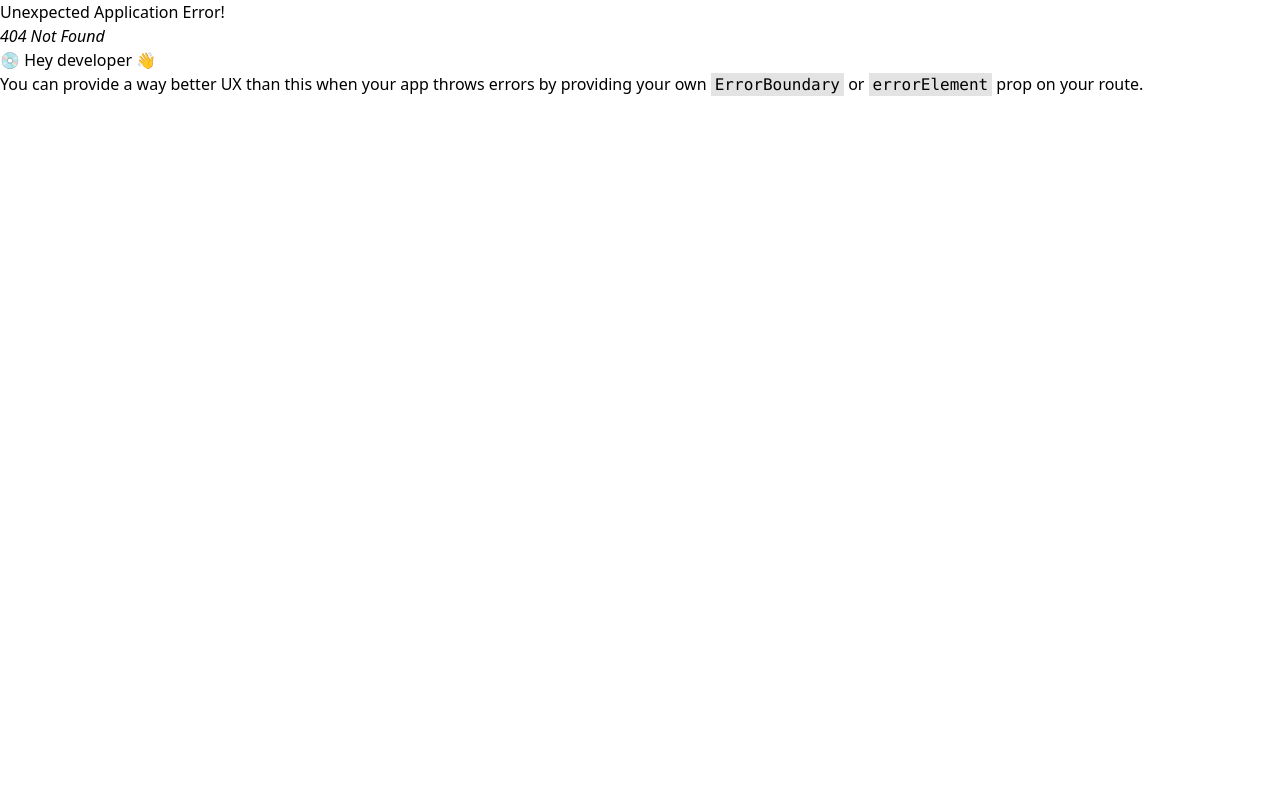
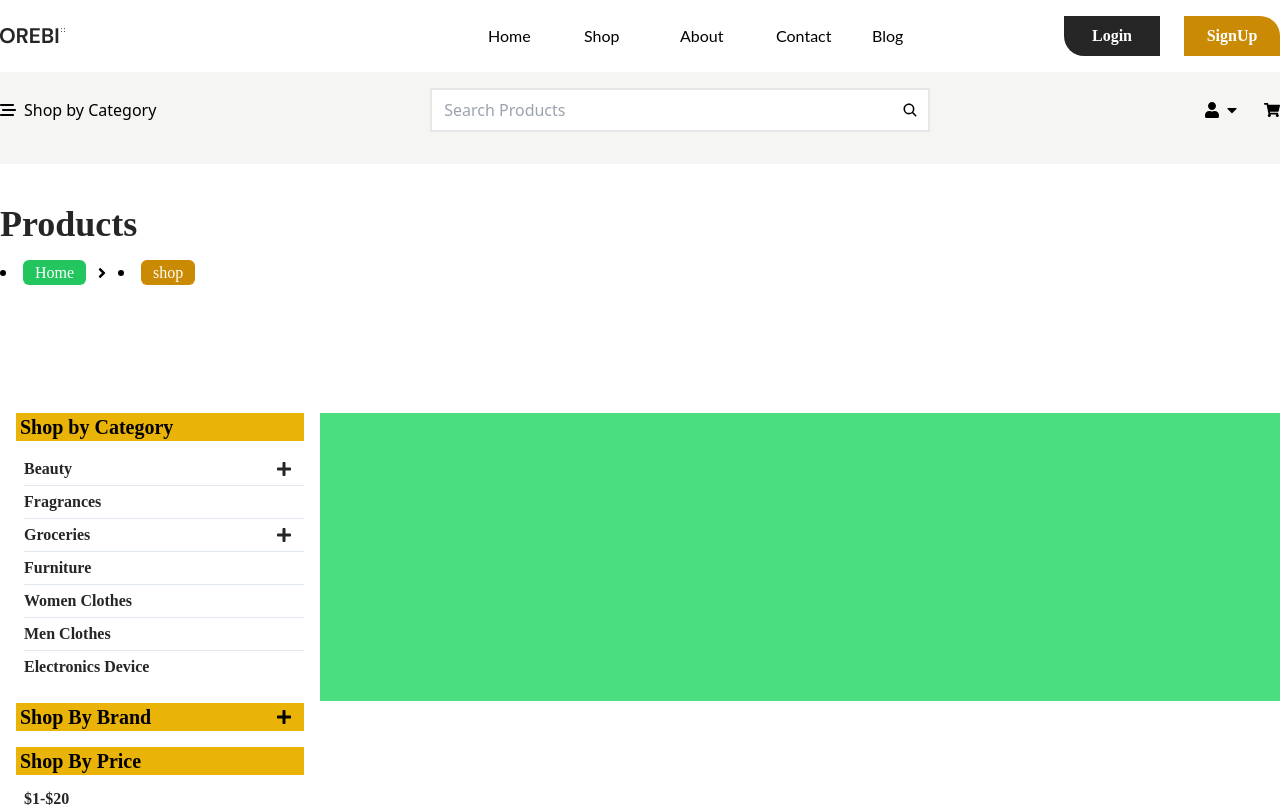
Before and after one commit to mahmudulhasanprodan/OrebiFinal, a React (Vite) app: page /shop in a window 1280 px wide. Before the commit this address had no page. Shown: the top 807 px of the page. Built offline with nearby package versions, Linux system fonts and the light colour scheme.

Commit message:
shop left part done

```diff
--- /dev/null
+++ b/JsonData/JsonData.js
@@ -0,0 +1,57 @@
+
+export const ProductData = [
+  {
+    id: 1,
+    Category: "Beauty",
+    subcategoris: [
+      { id: 1, Subtitle: "Mascara" },
+      { id: 2, Subtitle: "Eyeshadow" },
+      { id: 3, Subtitle: "Face Powder" },
+      { id: 4, Subtitle: "Lipstick" },
+      { id: 5, Subtitle: "Nail polish" },
+    ],
+  },
+  { id: 2, Category: "Fragrances",subcategoris:[] },
+  {
+    id: 3,
+    Category: "Groceries",
+    subcategoris: [
+      { id: 1, Subtitle: "Meat" },
+      { id: 2, Subtitle: "Cat food" },
+      { id: 3, Subtitle: "Cooking essentials" },
+      { id: 4, Subtitle: "Vegetables" },
+      { id: 5, Subtitle: "Dairy" },
+    ],
+  },
+  { id: 4, Category: "Furniture",subcategoris:[] },
+  { id: 5, Category: "Women Clothes",subcategoris:[] },
+  { id: 6, Category: "Men Clothes",subcategoris:[], },
+  { id: 7, Category: "Electronics Device",subcategoris:[] },
+];
+
+export const BrandData = [
+    { id: 1, Brand: "Essence",subcategoris:[] },
+    { id: 2, Brand: "Glamour Beauty",subcategoris:[] },
+    { id: 3, Brand: "Velvet Touch",subcategoris:[] },
+    { id: 4, Brand: "Chic Cosmetics",subcategoris:[] },
+    { id: 5, Brand: "Nail Couture",subcategoris:[] },
+    { id: 6, Brand: "Calvin Klein",subcategoris:[] },
+    { id: 7, Brand: "Chanel",subcategoris:[] },
+    { id: 8, Brand: "Dior",subcategoris:[] },
+    { id: 9, Brand: "Dolce & Gabbana",subcategoris:[] },
+    { id: 10, Brand: "Gucci",subcategoris:[] },
+    { id: 11, Brand: "Annibale Colombo",subcategoris:[] },
+    { id: 12, Brand: "Furniture Co.",subcategoris:[] },
+    { id: 13, Brand: "Knoll",subcategoris:[] },
+    { id: 14, Brand: "Bath Trends",subcategoris:[] },
+  ];
+
+
+  export const PriceData = [
+    { id: 1, Price: "$1-$20" },
+    { id: 2, Price: "$21-$30" },
+    { id: 3, Price: "$31-$40" },
+    { id: 4, Price: "$41-$60" },
+    { id: 5, Price: "$61-$120" },
+    { id: 6, Price: "$121-$200" },
+  ];
--- a/src/App.jsx
+++ b/src/App.jsx
@@ -1,6 +1,7 @@
 import React from 'react'
 import Home from './Pages/Home/Home';
 import RouteLayout from './RouteLayout/RouteLayout';
+import Shop from './Pages/Shop/Shop';
 
 import {
   createBrowserRouter,
@@ -13,6 +14,7 @@ const router = createBrowserRouter(
   createRoutesFromElements(
     <Route path="/" element={<RouteLayout />}>
       <Route index element={<Home />}></Route>
+      <Route path="/shop" element={<Shop />}></Route>
     </Route>
   ),
 );
--- a/src/CommonComponent/BreadCrumb/BreadCrumb.jsx
+++ b/src/CommonComponent/BreadCrumb/BreadCrumb.jsx
@@ -1,13 +1,54 @@
 import React from 'react'
+import { Link,useLocation} from 'react-router-dom'
+import { FaAngleRight } from "react-icons/fa";
+
 
 const BreadCrumb = () => {
+  const Location = useLocation();
+  let BreadcrumbPathName = Location.pathname.split("/").filter((x) => x)
+  let BreadCrumb = "";
+
+
   return (
     <>
-      <div>
+      <div className="flex items-center gap-x-2 py-4">
+        <li>
+          <Link
+            to={"/"}
+            className="font-DM_Sans text-md font-normal rounded-md bg-green-500 px-3 py-1 text-Common_Color"
+          >
+            Home
+          </Link>
+        </li>
+        <span>
+          <FaAngleRight />
+        </span>
+        {BreadcrumbPathName?.map((path, index) => {
+          const LastIndex = index === BreadcrumbPathName.length - 1;
+          BreadCrumb += path;
 
+          return (
+            <li key={path}>
+              {LastIndex ? (
+                <Link
+                  className={`${LastIndex ? "font-DM_Sans text-md font-normal rounded-md bg-yellow-600 px-3 py-1 text-Common_Color" : null}`}
+                >
+                  {path}
+                </Link>
+              ) : (
+                <Link
+                  to={`/${BreadCrumb}`}
+                  className={`${LastIndex ? "font-DM_Sans text-md font-normal rounded-md bg-yellow-600 px-3 py-1 text-Common_Color" : null}`}
+                >
+                  {path}
+                </Link>
+              )}
+            </li>
+          );
+        })}
       </div>
     </>
-  )
+  );
 }
 
 export default BreadCrumb
--- a/src/HomeComponent/Menu/Menu.jsx
+++ b/src/HomeComponent/Menu/Menu.jsx
@@ -29,7 +29,7 @@ const [MouseHover,setMouseHover] = useState(false);
     <>
       <div className="bg-Menu_Color py-4 pt-16 md:pt-0">
         <div className="container">
-          <Flex className={"items-center justify-between"}>
+          <Flex className={"items-center justify-between py-4"}>
             <div className="relative flex cursor-pointer items-center gap-x-2 px-4 md:px-0">
               <div
                 className="flex items-center gap-x-2"
--- /dev/null
+++ b/src/Pages/Shop/Shop.jsx
@@ -0,0 +1,12 @@
+import React from 'react'
+import ShopDetails from '../../Shop Component/ShopDetails/ShopDetails'
+
+const Shop = () => {
+  return (
+    <>
+      <ShopDetails Title={"Products"}/>
+    </>
+  )
+}
+
+export default Shop
--- /dev/null
+++ b/src/Shop Component/BrandData/BrandCatagories.jsx
@@ -0,0 +1,52 @@
+import React, { useState } from 'react'
+import { FaPlus } from "react-icons/fa";
+import { TiMinus } from "react-icons/ti";
+
+
+const BrandCatagories = ({Title,AllData=["One","Two","Three"],DropDown,Expand}) => {
+
+const[Brandshow,setBrandshow] = useState(Expand);
+// HandleShowBrand function start here
+
+const HandleShowBrand = () => {
+  setBrandshow(!Brandshow);
+};
+
+  return (
+    <>
+      <div>
+        <div className="flex items-center justify-between pr-3 cursor-pointer mt-4 bg-yellow-500">
+          <div>
+            <h2 className="font-DM_Sans font-bold text-xl text-black pl-1">
+              {Title ? Title : "Title Missing"}
+            </h2>
+          </div>
+          <div onClick={HandleShowBrand}>
+            {DropDown && (
+              <span>
+                {Brandshow ? (
+                  <TiMinus className="font-bold text-xl" />
+                ) : (
+                  <FaPlus />
+                )}
+              </span>
+            )}
+          </div>
+        </div>
+        {Brandshow && (
+          <div className="mt-2 divide-y divide-slate-200">
+            {AllData?.map((item) => (
+              <div key={item.id}>
+                <p className="font-DM_Sans text-base font-bold pl-2 py-1 text-Btn_Color hover:bg-yellow-700 cursor-pointer hover:text-Common_Color">
+                  {item.Brand ? item.Brand : item.Price}
+                </p>
+              </div>
+            ))}
+          </div>
+        )}
+      </div>
+    </>
+  );
+}
+
+export default BrandCatagories
--- /dev/null
+++ b/src/Shop Component/CatagoryData/CatagoryData.jsx
@@ -0,0 +1,78 @@
+import React, { useState } from 'react'
+import { FaPlus } from "react-icons/fa";
+import { TiMinus } from "react-icons/ti";
+
+
+
+const CatagoryData = ({Title,AllData=["One","Two","Three"]}) => {
+
+  const [showCategories, setshowCategories] = useState(
+    AllData.map(() => false)
+  );
+
+
+
+  // HandleShow function start here
+
+  const HandleShow = (id) => {
+    setshowCategories((previousData) => {
+     return previousData.map((value, index) => {
+       return id === index ? !value : false;
+     });
+    });
+  };
+
+
+  return (
+    <>
+      <div>
+        <div>
+          <h2 className="font-DM_Sans font-bold text-xl text-black bg-yellow-500 pl-1">
+            {Title ? Title : "Title Missing"}
+          </h2>
+        </div>
+        <div className="mt-2 divide-y divide-slate-200 py-1 pl-2">
+          {AllData?.map((item, index) =>
+            item.subcategoris.length > 0 ? (
+              <div onClick={() => HandleShow(index)}>
+                <div className="flex items-center justify-between pr-3 cursor-pointer">
+                  <div key={item.id} className="cursor-pointer py-1">
+                    <p className="font-DM_Sans text-base font-bold text-Btn_Color">
+                      {item.Category}
+                    </p>
+                  </div>
+                  <div>
+                    <span className="text-Btn_Color">
+                      <FaPlus />
+                    </span>
+                  </div>
+                </div>
+                <div>
+                  {showCategories[index] && (
+                    <div>
+                      {item.subcategoris?.map((subitem) => (
+                        <div key={subitem.id}>
+                          <p className="font-DM_Sans text-sm text-Btn_Color py-1 pl-2 hover:bg-yellow-700 cursor-pointer hover:text-Common_Color">
+                            {subitem.Subtitle}
+                          </p>
+                        </div>
+                      ))}
+                    </div>
+                  )}
+                </div>
+              </div>
+            ) : (
+              <div className="cursor-pointer py-1">
+                <p className="font-DM_Sans text-base font-bold text-Btn_Color">
+                  {item.Category}
+                </p>
+              </div>
+            ),
+          )}
+        </div>
+      </div>
+    </>
+  );
+}
+
+export default CatagoryData
--- /dev/null
+++ b/src/Shop Component/ShopDetails/ShopDetails.jsx
@@ -0,0 +1,31 @@
+import React from 'react'
+import ShopLeft from '../ShopLeft/ShopLeft'
+import ShopRight from '../ShopRight/ShopRight'
+import BreadCrumb from '../../CommonComponent/BreadCrumb/BreadCrumb'
+
+const ShopDetails = ({Title}) => {
+  return (
+    <>
+      <div className="py-10">
+        <div className="container">
+          <div className="pb-28">
+            <div>
+              <h2 className="font-DM_Sans text-4xl font-bold text-Btn_Color">
+                {Title ? Title : "Title Missing"}
+              </h2>
+            </div>
+            <div>
+              <BreadCrumb />
+            </div>
+          </div>
+          <div className="flex">
+            <ShopLeft className={"w-[25%]"} />
+            <ShopRight className={"w-[75%] bg-green-400 h-72"} />
+          </div>
+        </div>
+      </div>
+    </>
+  );
+}
+
+export default ShopDetails
--- /dev/null
+++ b/src/Shop Component/ShopLeft/ShopLeft.jsx
@@ -0,0 +1,35 @@
+import React from 'react'
+import CatagoryData from '../CatagoryData/CatagoryData';
+import BrandCatagories from '../BrandData/BrandCatagories';
+import { ProductData,BrandData,PriceData } from '../../../JsonData/JsonData';
+
+const ShopLeft = ({className}) => {
+  return (
+    <>
+      <div className={className}>
+        <div className="container">
+          <div className="px-4">
+            <CatagoryData
+              Title={"Shop by Category"}
+              AllData={ProductData ? ProductData : []}
+            />
+            <BrandCatagories
+              Title={"Shop By Brand"}
+              AllData={BrandData ? BrandData : []}
+              DropDown={true}
+              Expand={false}
+            />
+            <BrandCatagories
+              Title={"Shop By Price"}
+              AllData={PriceData ? PriceData : []}
+              DropDown={false}
+              Expand={true}
+            />
+          </div>
+        </div>
+      </div>
+    </>
+  );
+}
+
+export default ShopLeft
--- /dev/null
+++ b/src/Shop Component/ShopRight/ShopRight.jsx
@@ -0,0 +1,13 @@
+import React from 'react'
+
+const ShopRight = ({className}) => {
+  return (
+    <>
+      <div className={className}>
+        <div className="container"></div>
+      </div>
+    </>
+  )
+}
+
+export default ShopRight
```
